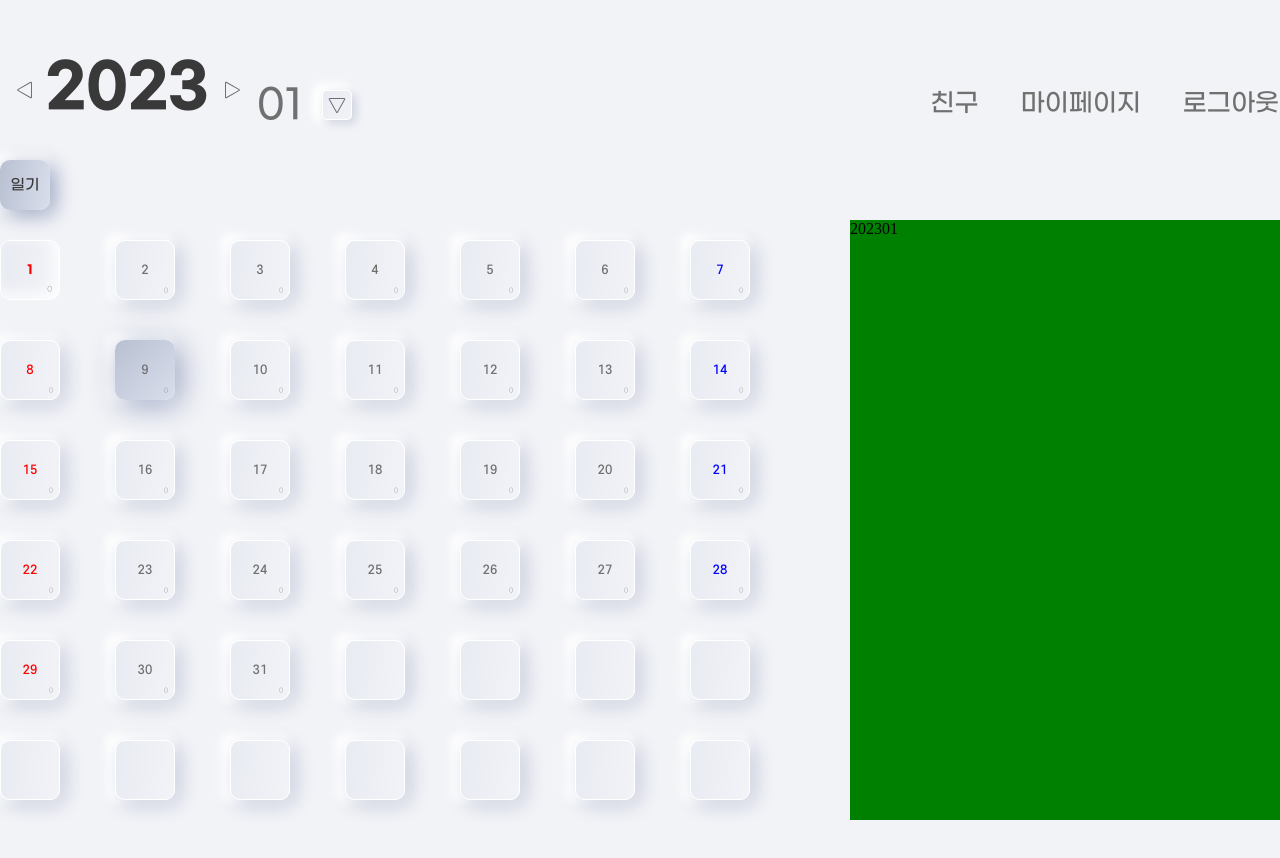
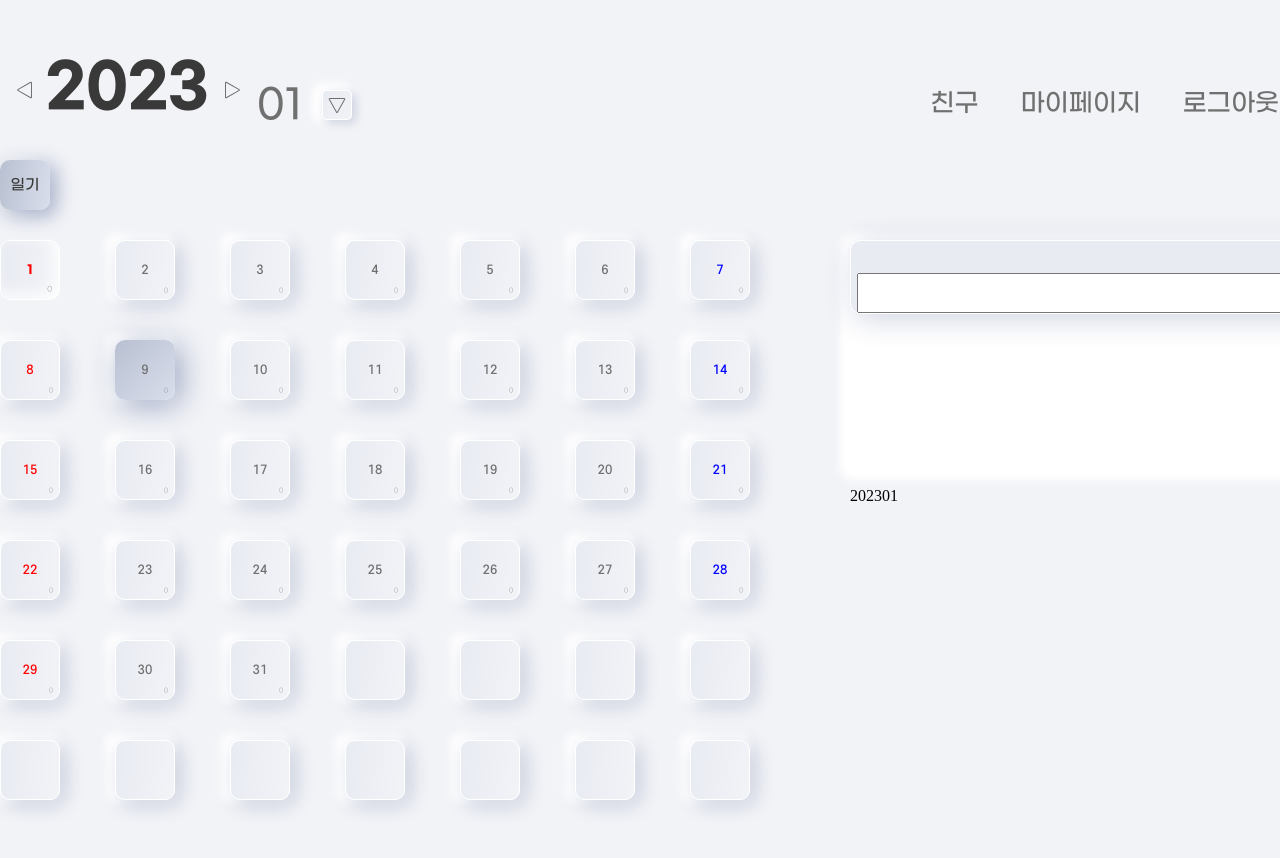
Before and after one commit to modern-agile-team/5trem-mini-front, a React (Create React App) app in the folder front/: page /mainPage in a window 1280 px wide. Both pictures are taken after a click on the button "1 0". Shown: the top 858 px of the page. Built offline with nearby package versions, Linux system fonts and the light colour scheme.

Commit message:
feat(feature/hyeonjun/#9): 일기 전환 버튼 기능 구현 완료

```diff
--- /dev/null
+++ b/front/src/component/diary/Diary.jsx
@@ -0,0 +1,49 @@
+import React from "react";
+import styled from "styled-components";
+import LightContainer from "../../publicCompent/LightContainer";
+
+function Diary(props) {
+  const test = (e) => {
+    console.log(e);
+  };
+
+  return (
+    <div style={{ marginTop: "20px" }}>
+      <LightContainer
+        tag={
+          <Container width={567} height={247}>
+            <Close>X</Close>
+            <Title onContentSizeChange={test}></Title>
+          </Container>
+        }
+      ></LightContainer>
+    </div>
+  );
+}
+export default Diary;
+
+const Container = styled.div`
+  display: flex;
+  flex-wrap: wrap;
+  justify-content: center;
+
+  background: #e8ebf2 0% 0% no-repeat padding-box;
+  box-shadow: 5px 5px 30px #0f296b33;
+  border: 0.20000000298023224px solid #ffffff;
+  border-radius: 10px;
+`;
+
+const Close = styled.div`
+  width: 100%;
+  max-width: 1000px;
+  height: 100%;
+  margin-top: 14px;
+
+  display: flex;
+  flex-direction: row-reverse;
+`;
+
+const Title = styled.textarea`
+  width: 502px;
+  height: 40px;
+`;
--- a/front/src/component/mainPage/CalenderBtn.jsx
+++ b/front/src/component/mainPage/CalenderBtn.jsx
@@ -11,6 +11,7 @@ function CalenderBtn({
   pullBtn,
   setReduction,
   reduction,
+  diary,
 }) {
   const today = new Date();
   const todayYear = today.getFullYear();
@@ -22,12 +23,12 @@ function CalenderBtn({
     todayMonth === calendarDate[1] - 1 &&
     todayDate === date;
 
-  const openToDoList = (dayOfTheWeek) => {
+  const openSideWindow = (dayOfTheWeek) => {
     setReduction(true);
     pushBtn(dayOfTheWeek, [calendarDate[0], calendarDate[1] - 1, date]);
   };
 
-  const closeToDoList = () => {
+  const closeSideWindow = () => {
     setReduction(false);
     pullBtn();
   };
@@ -42,23 +43,27 @@ function CalenderBtn({
             height: "70px",
           }}
         >
-          <PushBtn today={IsItToday} onClick={closeToDoList}>
+          <PushBtn today={IsItToday} onClick={closeSideWindow} diary={diary}>
             <PushFont today={IsItToday} date={date} dayOfTheWeek={dayOfTheWeek}>
               {date}
             </PushFont>
-            <ToDoCount date={date}>0</ToDoCount>
+            <ToDoCount date={date} diary={diary}>
+              0
+            </ToDoCount>
           </PushBtn>
         </div>
       ) : (
         <LightContainer
           tag={
             <Btn
+              diary={diary}
+              round={diary}
               width={reduction ? 70 : 80}
               height={reduction ? 70 : 80}
               reduction={reduction}
               today={IsItToday}
               onClick={() => {
-                openToDoList(dayOfTheWeek);
+                openSideWindow(dayOfTheWeek);
               }}
             >
               <Font
@@ -68,7 +73,7 @@ function CalenderBtn({
               >
                 {date}
               </Font>
-              <ToDoCount date={date} reduction={reduction}>
+              <ToDoCount date={date} reduction={reduction} diary={diary}>
                 0
               </ToDoCount>
             </Btn>
@@ -90,7 +95,7 @@ const Day = styled.div`
 const Btn = styled.button`
   width: ${({ reduction }) => (reduction ? "60" : "70")}px;
   height: ${({ reduction }) => (reduction ? "60" : "70")}px;
-  border-radius: 10px;
+  border-radius: ${({ diary }) => (diary ? "50%" : "10px")};
 
   border: ${({ today }) => (today ? "none" : "0.2px solid #ffffff")};
   background: ${({ today }) =>
@@ -104,7 +109,7 @@ const Btn = styled.button`
 const PushBtn = styled.button`
   width: 60px;
   height: 60px;
-  border-radius: 10px;
+  border-radius: ${({ diary }) => (diary ? "50%" : "10px")};
   position: absolute;
 
   background: ${({ today }) =>
@@ -145,7 +150,7 @@ const PushFont = styled.div`
 `;
 
 const ToDoCount = styled.div`
-  display: ${({ date }) => (date === 0 ? "none" : null)};
+  display: ${({ date, diary }) => (date === 0 || diary ? "none" : null)};
   position: absolute;
   right: 7px;
   bottom: 5px;
--- a/front/src/component/mainPage/MainPage.jsx
+++ b/front/src/component/mainPage/MainPage.jsx
@@ -15,6 +15,7 @@ function MainPage() {
   );
 
   const [reduction, setReduction] = useState(false);
+  const [diary, setDiary] = useState(false);
 
   return (
     <>
@@ -26,8 +27,14 @@ function MainPage() {
         decreaseYear={decreaseYear}
         setYear={setYear}
       />
-      <TransfromBtn reduction={reduction} />
+      <TransfromBtn
+        reduction={reduction}
+        diary={diary}
+        setReduction={setReduction}
+        setDiary={setDiary}
+      />
       <Calendar
+        diary={diary}
         reduction={reduction}
         setReduction={setReduction}
         year={year}
--- a/front/src/component/mainPage/TransfromBtn.jsx
+++ b/front/src/component/mainPage/TransfromBtn.jsx
@@ -3,19 +3,41 @@ import LightContainer from "../../publicCompent/LightContainer";
 import StyleBtn from "../../publicCompent/StyleBtn";
 import styled from "styled-components";
 
-function TransfromBtn({ reduction }) {
+function TransfromBtn({ reduction, diary, setDiary, setReduction }) {
+  const transfrom = () => {
+    setDiary((prev) => !prev);
+    setReduction(false);
+    document.querySelector("body").style.backgroundColor = diary
+      ? "#f2f3f7"
+      : "#E8EBF2";
+  };
+
+  const onclick = () => {
+    setReduction(false);
+  };
+
   return (
     <div style={{ width: "100%" }}>
       <Container reduction={reduction}>
-        <div style={{ display: "flex", flexDirection: "row" }}>
+        <div style={{ display: "flex" }}>
           <LightContainer
             tag={
-              <StyleBtn width={60} height={60} transfrom={true}>
-                일기
+              <StyleBtn
+                width={60}
+                height={60}
+                transfrom={true}
+                diary={diary}
+                round={true}
+                onClick={transfrom}
+              >
+                {diary ? "할일" : "일기"}
               </StyleBtn>
             }
           />
         </div>
+        <CloseSideWindow onClick={onclick} reduction={reduction}>
+          X
+        </CloseSideWindow>
       </Container>
     </div>
   );
@@ -25,7 +47,14 @@ export default TransfromBtn;
 
 const Container = styled.div`
   display: flex;
+  justify-content: space-between;
   width: ${({ reduction }) => (reduction ? "1450" : "1000")}px;
   margin: 30px auto 0;
   align-items: center;
 `;
+
+const CloseSideWindow = styled.div`
+  margin-top: 25px;
+  margin-right: 50px;
+  display: ${({ reduction }) => (reduction ? null : "none")};
+`;
--- a/front/src/component/signUp/SignUp.jsx
+++ b/front/src/component/signUp/SignUp.jsx
@@ -381,7 +381,6 @@ export default function SignUp() {
         <MediumText style={{ marginLeft: "10px" }} lineHeight={45}>
           전체동의
         </MediumText>
-        {/* checked={!Object.values(checkList).includes(false)} */}
       </div>
       {arr.map((el, i) => {
         return (
--- a/front/src/component/yearChange/YearChange.jsx
+++ b/front/src/component/yearChange/YearChange.jsx
@@ -64,7 +64,7 @@ function YearChange() {
           style={{
             display: "flex",
             height: "444px",
-            width: "700px",
+            width: "800px",
             justifyContent: "space-between",
             alignItems: "center",
             flexWrap: "wrap",
--- a/front/src/publicCompent/Calendar.jsx
+++ b/front/src/publicCompent/Calendar.jsx
@@ -1,8 +1,9 @@
 import React, { useState, useEffect } from "react";
 import CalenderBtn from "../component/mainPage/CalenderBtn";
 import dateCalculation from "../component/mainPage/dateCalculation";
+import Diary from "../component/diary/Diary";
 
-function Calendar({ year, month, reduction, setReduction }) {
+function Calendar({ year, month, reduction, setReduction, diary }) {
   const monthDate = dateCalculation(year, month - 1);
 
   const [push, setPush] = useState(new Array(42).fill(false));
@@ -23,7 +24,13 @@ function Calendar({ year, month, reduction, setReduction }) {
 
   useEffect(() => {
     pullBtn();
-  }, [year, month]);
+  }, [year, month, diary]);
+
+  useEffect(() => {
+    if (!reduction) {
+      pullBtn();
+    }
+  }, [reduction]);
 
   return (
     <>
@@ -55,15 +62,16 @@ function Calendar({ year, month, reduction, setReduction }) {
                 push={push[index]}
                 setReduction={setReduction}
                 reduction={reduction}
+                diary={diary}
               />
             ))}
           </div>
           <div
             style={{
               width: "600px",
-              backgroundColor: "green",
             }}
           >
+            <Diary></Diary>
             {pushBthDay}
           </div>
         </div>
@@ -89,6 +97,7 @@ function Calendar({ year, month, reduction, setReduction }) {
                 push={push[index]}
                 setReduction={setReduction}
                 reduction={reduction}
+                diary={diary}
               />
             ))}
           </div>
--- a/front/src/publicCompent/StyleBtn.jsx
+++ b/front/src/publicCompent/StyleBtn.jsx
@@ -20,7 +20,7 @@ const StyleBtn = styled.button`
     no-repeat padding-box;
   box-shadow: 5px 5px 20px #0f296b66;
   border: 0px solid #ffffff;
-  border-radius: 10px;
+  border-radius: ${({ diary }) => (diary ? "50%" : "10px")};
   font-size: ${({ transfrom }) => (transfrom ? "15" : "40")}px;
   font-family: ${({ transfrom }) =>
     transfrom ? "GmarketSansMedium" : "GmarketSansBold"};
```
